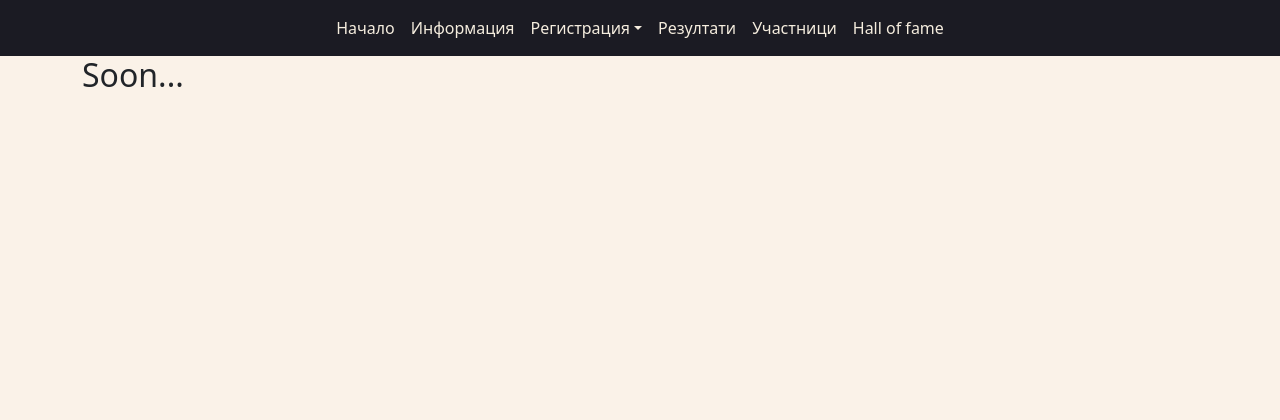
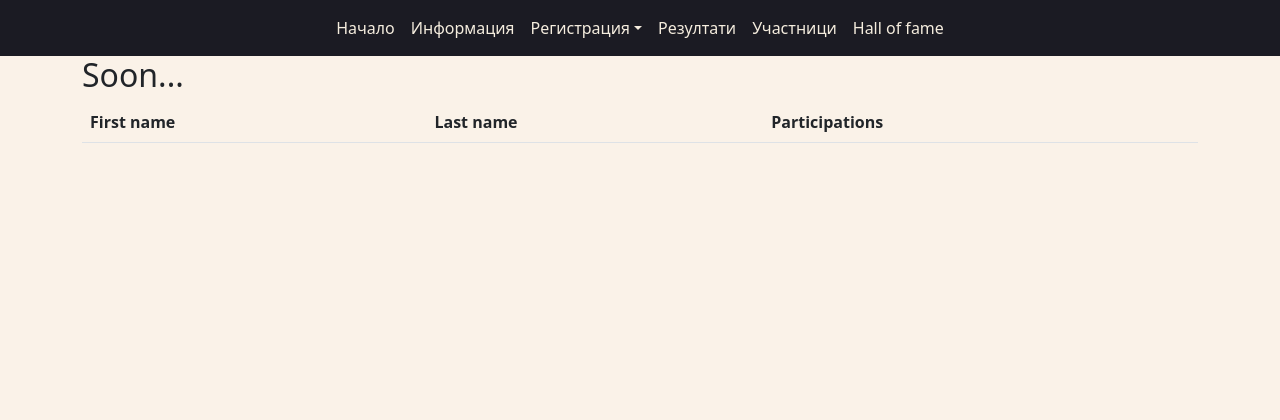
Before and after one commit to ivan4oto/balkanultra, a Django app: page /hall-of-fame in a window 1280 px wide. Shown: the top 420 px of the page. Run offline with Django 3.2, Linux system fonts and the light colour scheme; lists and menus that the app fills with data are empty; style sheets or scripts are compiled from the project's sources.

Commit message:
hall of fame

```diff
--- a/app/templates/hall_of_fame.html
+++ b/app/templates/hall_of_fame.html
@@ -2,12 +2,30 @@
 {% load static %}
 {% block head %}
     <link rel='stylesheet' href="{% static 'hall_of_fame.css' %}">
+    <script type="text/javascript">
+        var host = "{{ host }}"
+        var scheme = "{{ scheme }}"
+    </script>
 {% endblock %}
 
 {% block content %}
 
 <div class='container'>
 <h2>Soon...</h2>
+<div class="table-responsive">
+    <table class="table">
+        <thead>
+          <tr>
+            <th scope="col">First name</th>
+            <th scope="col">Last name</th>
+            <th scope="col">Participations</th>
+          </tr>
+        </thead>
+        <tbody id="table-body">
+        </tbody>
+    </table>
+</div>
+
 </div>
 {% endblock %}
 {% block js %}
--- a/app/views.py
+++ b/app/views.py
@@ -1,4 +1,5 @@
-from django.shortcuts import render
+from django.db.models import Count
+from django.shortcuts import render, get_object_or_404
 from django.views.decorators.csrf import csrf_protect
 from django.http import HttpResponse, JsonResponse
 from .forms import UltraAthleteForm, SkyAthleteForm
@@ -134,5 +135,51 @@ def athletes_by_year_distance(request, year, distance):
 
     return JsonResponse(response_data, safe=False)  # safe=False allows non-dict objects
 
+def athlete_results(request, first_name, last_name):
+    athlete = get_object_or_404(Athlete, first_name=first_name, last_name=last_name)
+    results = athlete.results.all().values(
+        'year', 'distance', 'result_time', 'position'
+    )
+    return JsonResponse({
+        'athlete': f"{athlete.first_name} {athlete.last_name}",
+        'results': list(results)
+    })
+
 def hall_of_fame_view(request):
-    return render(request, "hall_of_fame.html")
+    return render(request, "hall_of_fame.html", {
+            'scheme': request.scheme,
+            'host': request.get_host()
+        })
+
+
+def top_athletes_by_participations(request):
+    distance = request.GET.get('distance')
+
+    if not distance:
+        return JsonResponse({'error': 'Distance parameter is required'}, status=400)
+
+    try:
+        distance = float(distance)
+    except ValueError:
+        return JsonResponse({'error': 'Distance must be a valid number'}, status=400)
+
+    # Query to find athletes with most participations for the given distance
+    top_athletes = Athlete.objects.filter(
+        results__distance=distance
+    ).annotate(
+        participations=Count('results')
+    ).order_by(
+        '-participations'
+    )[:10]
+
+    # Format the results
+    result_data = [
+        {
+            'first_name': athlete.first_name,
+            'last_name': athlete.last_name,
+            'participations': athlete.participations
+        }
+        for athlete in top_athletes
+    ]
+
+    return JsonResponse(result_data, safe=False)
--- a/balkanultra/urls.py
+++ b/balkanultra/urls.py
@@ -27,5 +27,7 @@ urlpatterns = [
     path('download/<str:race>', download_gpx_view, name='download'),
     path('athletes', athletes_view, name='athletes'),
     path('hall-of-fame', hall_of_fame_view, name='hall-of-fame'),
-    path('athletes/year/<int:year>/distance/<int:distance>/', athletes_by_year_distance, name='athletes_by_year_distance')
+    path('athletes/year/<int:year>/distance/<int:distance>/', athletes_by_year_distance, name='athletes_by_year_distance'),
+    path('athlete/results/<str:first_name>/<str:last_name>/', athlete_results, name='athlete_results'),
+    path('athlete/top-athletes/', top_athletes_by_participations, name='top_athletes')
 ]
--- a/src/hall_of_fame/index.js
+++ b/src/hall_of_fame/index.js
@@ -2,3 +2,34 @@
 import "./main.scss"; // Main CSS
 
 // JS
+async function getTopAthletes() {
+  $.ajax({
+    url: `${scheme}://${host}/athlete/top-athletes/?distance=78.0`,
+    method: 'GET',
+    success: function(response) {
+        populateTable(response);
+        console.log(response);
+    },
+    error: function(xhr, status, error) {
+        console.log(error);
+    }
+  })
+}
+
+
+function populateTable(data) {
+  const tableBody = document.getElementById("table-body");
+  data.forEach((item) => {
+    const row = document.createElement("tr");
+
+    Object.values(item).forEach((value) => {
+      const cell = document.createElement("td");
+      cell.textContent = value;
+      row.appendChild(cell);
+    });
+
+    tableBody.appendChild(row);
+  });
+}
+
+getTopAthletes();
```
Also changed, not shown: app/models.py (+8 -2 lines), app/migrations/0009_athlete_nickname.py (added).
